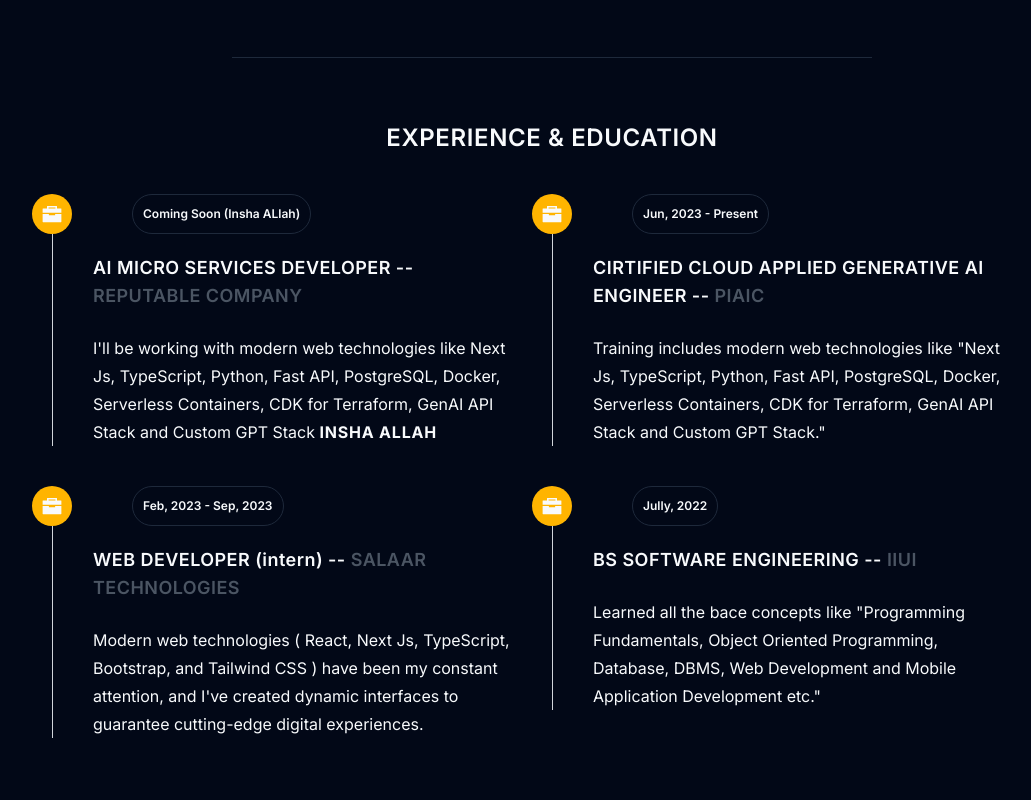
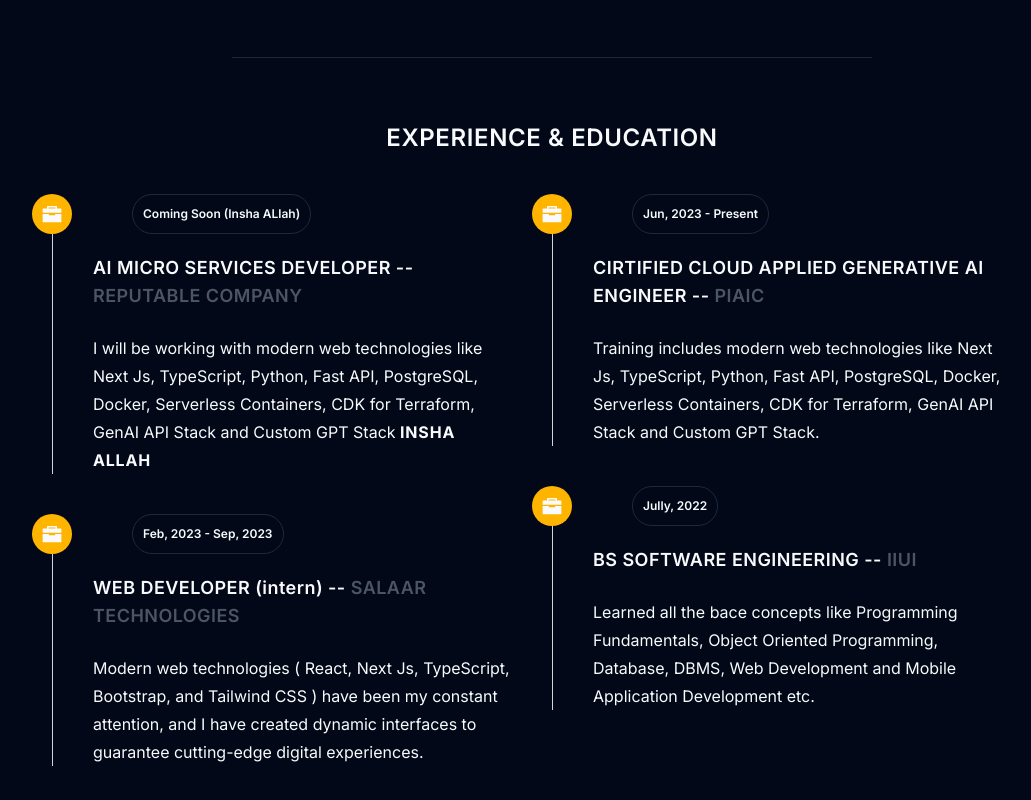
Before and after one commit to asad-subhani/portfolio, a Next.js app: page /about in a window 1280 px wide. Shown: the part 988-1788 px from the top of the page, without its empty margins (88-1119 px from the left). Built offline with nearby package versions, Linux system fonts and the light colour scheme.

Commit message:
eslint related error addressed.

```diff
--- a/src/app/layout.tsx
+++ b/src/app/layout.tsx
@@ -7,8 +7,8 @@ import { ThemeProvider } from "@/components/theme-provider";
 const inter = Inter({ subsets: ["latin"] });
 
 export const metadata: Metadata = {
-  title: "Create Next App",
-  description: "Generated by create next app",
+  title: "Asad Subhani",
+  description: "Software Engineer in Lahore",
 };
 
 export default function RootLayout({
--- a/src/views/Main.tsx
+++ b/src/views/Main.tsx
@@ -20,7 +20,7 @@ function Main() {
       <center className="flex flex-col justify-center px-24 w-full lg:w-4/5 lg:h-full">
         <div className="flex flex-col ">
           <h1 className="scroll-m-20 text-[#FFB400] text-4xl font-extrabold tracking-wide lg:text-5xl">
-            I'M ASAD SUBHANI
+            I AM ASAD SUBHANI
           </h1>
           <h1 className=" mt-2 scroll-m-20 text-4xl font-extrabold tracking-wide lg:text-5xl">
             SOFTWARE DEVELOPER
@@ -28,8 +28,8 @@ function Main() {
         </div>
         <div className="my-10  w-full">
           <p className="leading-7 [&:not(:first-child)]:mt-6 text-center">
-            I'm a Pakistan based software developer focused on crafting state of
-            the art & user friendly software solutions, I am passionate about
+            I am a Pakistan based software developer focused on crafting state
+            of the art & user friendly software solutions, I am passionate about
             building excellent softwares that improves the lives of those around
             me.
           </p>
--- a/src/views/about/ExpEdu.tsx
+++ b/src/views/about/ExpEdu.tsx
@@ -23,7 +23,7 @@ function ExpEdu() {
                 <span className="text-gray-600">REPUTABLE COMPANY</span>
               </h4>
               <p className="leading-7 [&:not(:first-child)]:mt-6">
-                I'll be working with modern web technologies like Next Js,
+                I will be working with modern web technologies like Next Js,
                 TypeScript, Python, Fast API, PostgreSQL, Docker, Serverless
                 Containers, CDK for Terraform, GenAI API Stack and Custom GPT
                 Stack{" "}
@@ -45,7 +45,7 @@ function ExpEdu() {
               </h4>
               <p className="leading-7 [&:not(:first-child)]:mt-6">
                 Modern web technologies ( React, Next Js, TypeScript, Bootstrap,
-                and Tailwind CSS ) have been my constant attention, and I've
+                and Tailwind CSS ) have been my constant attention, and I have
                 created dynamic interfaces to guarantee cutting-edge digital
                 experiences.
               </p>
@@ -67,10 +67,10 @@ function ExpEdu() {
                 <span className="text-gray-600">PIAIC</span>
               </h4>
               <p className="leading-7 [&:not(:first-child)]:mt-6">
-                Training includes modern web technologies like "Next Js,
+                Training includes modern web technologies like Next Js,
                 TypeScript, Python, Fast API, PostgreSQL, Docker, Serverless
                 Containers, CDK for Terraform, GenAI API Stack and Custom GPT
-                Stack."
+                Stack.
               </p>
             </div>
           </div>
@@ -87,9 +87,9 @@ function ExpEdu() {
                 <span className="text-gray-600">IIUI</span>
               </h4>
               <p className="leading-7 [&:not(:first-child)]:mt-6">
-                Learned all the bace concepts like "Programming Fundamentals,
+                Learned all the bace concepts like Programming Fundamentals,
                 Object Oriented Programming, Database, DBMS, Web Development and
-                Mobile Application Development etc."
+                Mobile Application Development etc.
               </p>
             </div>
           </div>
--- a/src/views/contact/ContactSect.tsx
+++ b/src/views/contact/ContactSect.tsx
@@ -7,7 +7,7 @@ function contactSect() {
     <section className="lg:flex">
       <div className="max-w-[550px] mx-auto lg:w-1/3 lg:py-12">
         <h3 className="scroll-m-20 text-2xl font-semibold tracking-tight">
-          DON'T HESITATE!
+          DO NOT HESITATE!
         </h3>
         <p className="leading-7 [&:not(:first-child)]:mt-3">
           Feel free to get in touch with me. I am always open to discussing new
```
